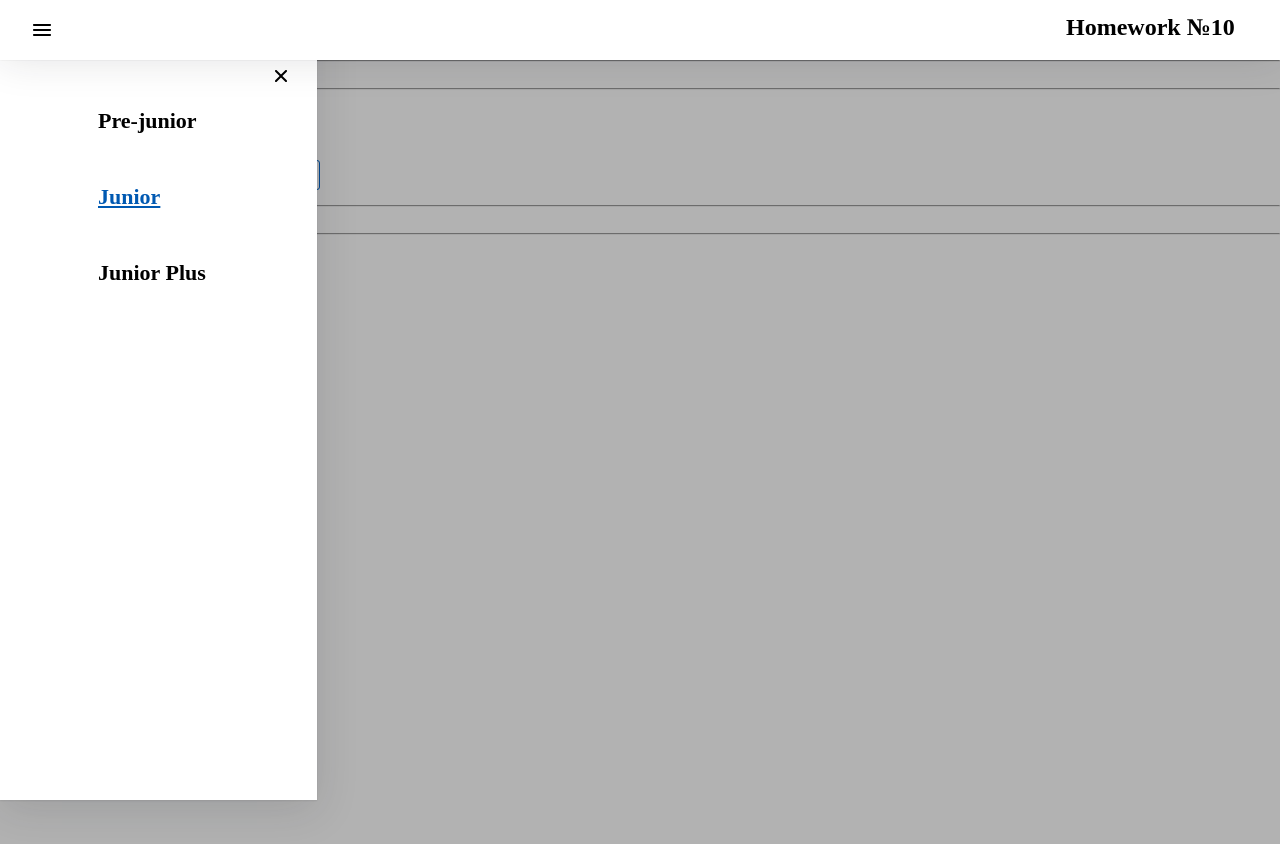
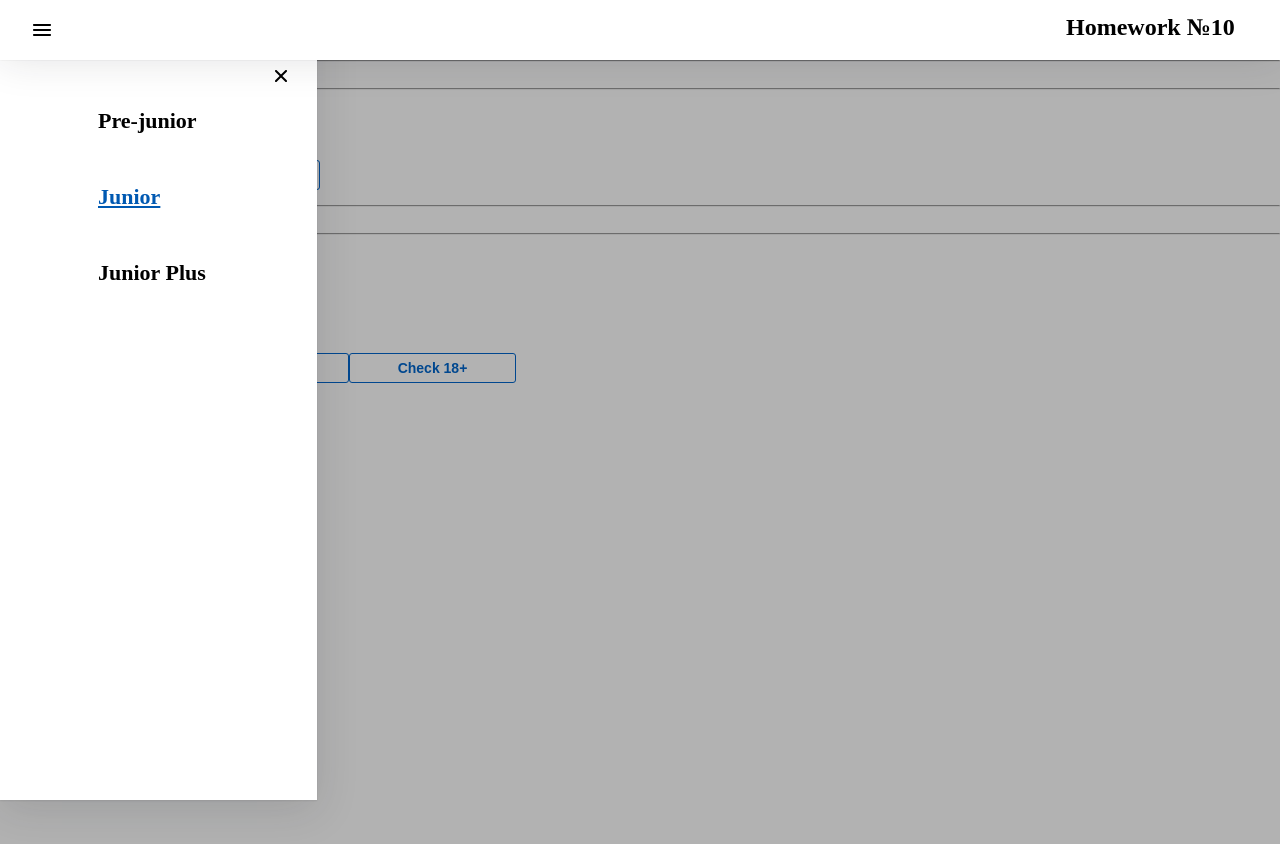
Before and after one commit to katsiarynalashcheuskaya/autotest-homeworks, a React (Create React App) app: page /#/junior in a window 1280 px wide. Both pictures are taken after a click on the picture 42 px from the left and 30 px from the top of the page. Shown: the top 844 px of the page. Built offline with nearby package versions, Linux system fonts and the light colour scheme.

Commit message:
homeworks 8 and 9 were done without css

```diff
--- a/src/s2-homeworks/hw05/pages/Junior.tsx
+++ b/src/s2-homeworks/hw05/pages/Junior.tsx
@@ -1,6 +1,8 @@
 import React from 'react'
 import HW6 from '../../hw06/HW6'
 import HW7 from '../../hw07/HW7'
+import HW8 from "../../hw08/HW8";
+import HW9 from "../../hw09/HW9";
 // import HW8 from '../../hw08/HW8'
 // import HW9 from '../../hw09/HW9'
 
@@ -9,8 +11,8 @@ function Junior() {
         <div id={'hw5-page-junior'}>
             <HW6 />
             <HW7 />
-            {/*<HW8 />*/}
-            {/*<HW9 />*/}
+            <HW8 />
+            <HW9 />
         </div>
     )
 }
--- a/src/s2-homeworks/hw08/User.tsx
+++ b/src/s2-homeworks/hw08/User.tsx
@@ -11,11 +11,11 @@ const User: React.FC<UserPropsType> = ({ u }) => {
     return (
         <tr id={'hw8-user-' + u._id + '-' + u.age} className={s.item}>
             <td id={'hw8-user-name-' + u._id} className={s.nameCol}>
-                {/*отобразить имя*/}
+                {u.name}
 
             </td>
             <td id={'hw8-user-age-' + u._id}>
-                {/*отобразить возраст*/}
+                {u.age}
 
             </td>
         </tr>
--- a/src/s2-homeworks/hw08/bll/homeWorkReducer.ts
+++ b/src/s2-homeworks/hw08/bll/homeWorkReducer.ts
@@ -4,15 +4,17 @@ type ActionType =
     | { type: 'sort'; payload: 'up' | 'down' }
     | { type: 'check'; payload: number }
 
-export const homeWorkReducer = (state: any, action: any): any => { // need to fix any
+export const homeWorkReducer = (state: UserType[], action: ActionType): UserType[] =>  { // need to fix any
+    let newState = [...state]
     switch (action.type) {
         case 'sort': { // by name
+            return newState.sort((a, b) => {
+                return (action.payload === 'up') ? a.name <= b.name ? -1 : 1 : a.name <= b.name ? 1 : -1
+        })}
 
-            return state // need to fix
-        }
         case 'check': {
+            return newState.filter(a => a.age >= action.payload) // need to fix
 
-            return state // need to fix
         }
         default:
             return state
--- a/src/s2-homeworks/hw09/Clock.module.css
+++ b/src/s2-homeworks/hw09/Clock.module.css
@@ -1,4 +1,5 @@
 .buttonsContainer {
+
 }
 
 .clock {
--- a/src/s2-homeworks/hw09/Clock.tsx
+++ b/src/s2-homeworks/hw09/Clock.tsx
@@ -1,4 +1,4 @@
-import React, {useState} from 'react'
+import React, {useState, MouseEvent} from 'react'
 import SuperButton from '../hw04/common/c2-SuperButton/SuperButton'
 import {restoreState} from '../hw06/localStorage/localStorage'
 import s from './Clock.module.css'
@@ -12,27 +12,35 @@ function Clock() {
     const start = () => {
         // пишут студенты // запустить часы (должно отображаться реальное время, а не +1)
         // сохранить ид таймера (https://learn.javascript.ru/settimeout-setinterval#setinterval)
+        setTimerId(+setInterval(() => setDate(new Date()), 1000))
 
     }
 
     const stop = () => {
+        clearInterval(timerId)
+        setTimerId(undefined)
         // пишут студенты // поставить часы на паузу, обнулить ид таймера (timerId <- undefined)
 
     }
 
     const onMouseEnter = () => { // пишут студенты // показать дату если наведена мышка
+        setShow(true)
 
     }
     const onMouseLeave = () => { // пишут студенты // спрятать дату если мышка не наведена
-
+        setShow(false)
     }
 
-    const stringTime = 'date->time' || <br/> // часы24:минуты:секунды (01:02:03)/(23:02:03)/(24:00:00)/(00:00:01) // пишут студенты
-    const stringDate = 'date->date' || <br/> // день.месяц.год (01.02.2022) // пишут студенты, варианты 01.02.0123/01.02.-123/01.02.12345 не рассматриваем
-
-    // день недели на английском, месяц на английском (https://learn.javascript.ru/intl#intl-datetimeformat)
-    const stringDay = 'date->day' || <br/> // пишут студенты
-    const stringMonth = 'date->month' || <br/> // пишут студенты
+    const stringTime = Intl.DateTimeFormat("ru", {
+        hour: "numeric",
+        minute: "numeric",
+        second: "numeric"
+    }).format(date)|| <br/> // часы24:минуты:секунды (01:02:03)/(23:02:03)/(24:00:00)/(00:00:01) // пишут студенты
+    const stringDate = Intl.DateTimeFormat("ru").format(date) || <br/> // день.месяц.год (01.02.2022) // пишут студенты, варианты 01.02.0123/01.02.-123/01.02.12345 не рассматриваем
+    const days =['Sunday', 'Monday', 'Tuesday', 'Wednesday', 'Thursday', 'Friday', 'Saturday'];
+    const stringDay = days[date.getDay()] || <br/> // пишут студенты
+    const months =['January', 'February', 'March', 'April', 'May', 'June', 'July', 'August', 'September', 'October', 'November', 'December'];
+    const stringMonth = months[date.getMonth()] || <br/> // пишут студенты
 
     return (
         <div className={s.clock}>
@@ -66,14 +74,14 @@ function Clock() {
             <div className={s.buttonsContainer}>
                 <SuperButton
                     id={'hw9-button-start'}
-                    disabled={true} // пишут студенты // задизэйблить если таймер запущен
+                    disabled={timerId !== undefined} // пишут студенты // задизэйблить если таймер запущен
                     onClick={start}
                 >
                     start
                 </SuperButton>
                 <SuperButton
                     id={'hw9-button-stop'}
-                    disabled={true} // пишут студенты // задизэйблить если таймер не запущен
+                    disabled={timerId === undefined} // пишут студенты // задизэйблить если таймер не запущен
                     onClick={stop}
                 >
                     stop
```
